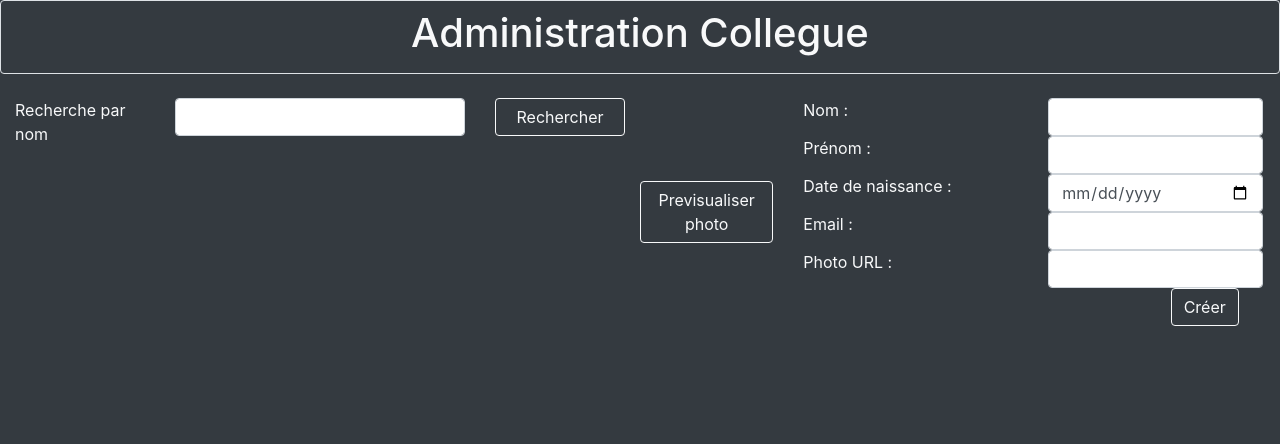
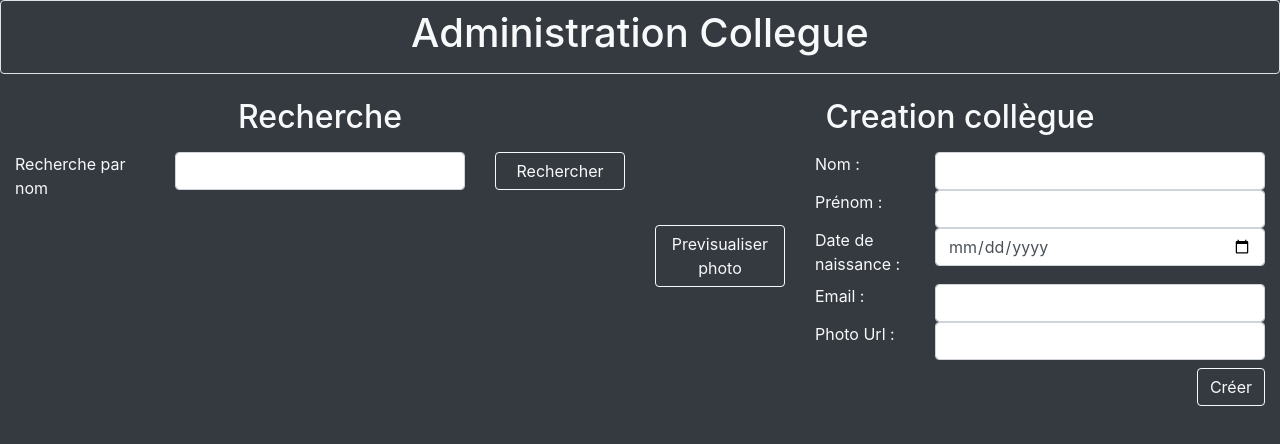
Before and after one commit to AntoineRen/collegues-front, an Angular app: page / in a window 1280 px wide. Shown: the top 444 px of the page. Built offline with nearby package versions, Linux system fonts and the light colour scheme.

Commit message:
bootstrap amélioration

```diff
--- a/src/app/app.component.html
+++ b/src/app/app.component.html
@@ -9,7 +9,7 @@
     <app-recherche-collegue-par-nom class="col-12 col-lg-6"></app-recherche-collegue-par-nom>
 
     <ng-container *ngIf="modeCreation; else elseBlock">
-      <app-creer-collegue></app-creer-collegue>
+      <app-creer-collegue class="col-12 col-lg-6"></app-creer-collegue>
     </ng-container>
     <ng-template #elseBlock>
       <app-collegue class="col-12 col-lg-6"></app-collegue>
--- a/src/app/creer-collegue/creer-collegue.component.html
+++ b/src/app/creer-collegue/creer-collegue.component.html
@@ -1,8 +1,16 @@
 <form class="form-group" #formCrea="ngForm">
+
+  <div class="row">
+    <div class="col-12 text-center mb-2">
+      <h2>Creation collègue</h2>
+    </div>
+  </div>
+
   <div class="row">
 
-    <div class="col-12 col-sm-3 m-auto d-flex justify-content-center">
-      <img *ngIf="previPhoto; else elseBlock" src={{collegueSaisie.photoUrl}} class="img-fluid img-thumbnail" alt="photo de profil">
+    <div class="col-12 col-sm-3 d-flex justify-content-center my-auto">
+      <img *ngIf="previPhoto; else elseBlock" src={{collegueSaisie.photoUrl}} class="img-fluid img-thumbnail"
+        alt="photo de profil">
       <ng-template #elseBlock>
         <button class="btn btn-outline-light" (click)="previsualiserPhoto()">Previsualiser photo</button>
       </ng-template>
@@ -14,15 +22,16 @@
 
       <div class="row">
 
-        <div class="col">
+        <div class="col-sm-3">
           <label for="id_nom">Nom :</label>
         </div>
-        <div class="col">
-          <input type="text" id="id_nom" name="nom" class="form-control" [(ngModel)]="collegueSaisie.nom" required #nom="ngModel">
+        <div class="col-sm-9">
+          <input type="text" id="id_nom" name="nom" class="form-control" [(ngModel)]="collegueSaisie.nom" required
+            #nom="ngModel">
         </div>
 
-        <div class="col-12">
-          <div *ngIf="( submit || nom.dirty) && nom.invalid" class="alert alert-warning" role="alert">
+        <div *ngIf="( submit || nom.dirty) && nom.invalid" class="offset-sm-3 col-sm-9 mt-2">
+          <div class="alert alert-warning p-2" role="alert">
             Veuillez renseigner un nom.
           </div>
         </div>
@@ -33,14 +42,16 @@
 
       <div class="row">
 
-        <div class="col">
+        <div class="col-sm-3">
           <label for="id_prenom">Prénom :</label>
         </div>
-        <div class="col">
-          <input type="text" id="id_prenom" name="prenoms" class="form-control" [(ngModel)]="collegueSaisie.prenoms" required #prenom="ngModel">
+        <div class="col-sm-9">
+          <input type="text" id="id_prenom" name="prenom" class="form-control" [(ngModel)]="collegueSaisie.prenoms" required
+            #prenom="ngModel">
         </div>
-        <div class="col-12">
-          <div *ngIf="( submit || prenom.dirty) && prenom.invalid" class="alert alert-warning" role="alert">
+
+        <div *ngIf="( submit || prenom.dirty) && prenom.invalid" class="offset-sm-3 col-sm-9 mt-2">
+          <div class="alert alert-warning p-2" role="alert">
             Veuillez renseigner un prénom.
           </div>
         </div>
@@ -50,15 +61,17 @@
 
       <div class="row">
 
-        <div class="col">
+        <div class="col-sm-3">
           <label for="id_date">Date de naissance :</label>
         </div>
-        <div class="col">
-          <input type="date" id="id_date" class="form-control" name="dateDeNaissance" [(ngModel)]="collegueSaisie.dateDeNaissance" required #date="ngModel">
+        <div class="col-sm-9">
+          <input type="date" id="id_date" name="date" class="form-control" [(ngModel)]="collegueSaisie.dateDeNaissance" required
+            #date="ngModel">
         </div>
-        <div class="col-12">
-          <div *ngIf="( submit || date.dirty) && date.invalid" class="alert alert-warning" role="alert">
-            Veuillez renseigner une date de naissance.
+
+        <div *ngIf="( submit || date.dirty) && date.invalid" class="offset-sm-3 col-sm-9 mt-2">
+          <div class="alert alert-warning p-2" role="alert">
+            Veuillez renseigner une date de Naissance.
           </div>
         </div>
       </div>
@@ -67,15 +80,17 @@
 
       <div class="row">
 
-        <div class="col">
+        <div class="col-sm-3">
           <label for="id_email">Email :</label>
         </div>
-        <div class="col">
-          <input type="email" id="id_email" class="form-control" name="email" [(ngModel)]="collegueSaisie.email" required #email="ngModel">
+        <div class="col-sm-9">
+          <input type="email" id="id_email" name="email" class="form-control" [(ngModel)]="collegueSaisie.email" required
+            #email="ngModel" pattern="[a-z0-9._%+-]+@[a-z0-9.-]+\.[a-z]">
         </div>
-        <div class="col-12">
-          <div *ngIf="( submit || email.dirty) && email.invalid" class="alert alert-warning" role="alert">
-            Veuillez renseigner un email.
+
+        <div *ngIf="( submit ) && email.invalid" class="offset-sm-3 col-sm-9 mt-2">
+          <div class="alert alert-warning p-2" role="alert">
+            Veuillez renseigner un email valide.
           </div>
         </div>
       </div>
@@ -84,22 +99,18 @@
 
       <div class="row">
 
-        <div class="col">
-          <label for="id_photoUrl">Photo URL :</label>
+        <div class="col-sm-3">
+          <label for="id_photo">Photo Url :</label>
         </div>
-        <div class="col">
-          <input type="text" id="id_photoUrl" class="form-control" name="photoUrl" [(ngModel)]="collegueSaisie.photoUrl" required minlength="7" #photo="ngModel">
+        <div class="col-sm-9">
+          <input type="text" id="id_photo" name="photo" class="form-control" [(ngModel)]="collegueSaisie.photoUrl" required
+            #photo="ngModel" minlength="7">
         </div>
-        <div class="col-12">
-          <div *ngIf="( submit || photo.dirty) && photo.invalid" class="alert alert-warning" role="alert">
-            Veuillez indiquer l'url (minimum 7 caractères) d'une photo de profil.
+
+        <div *ngIf="( submit ) && photo.invalid" class="offset-sm-3 col-sm-9 mt-2">
+          <div class="alert alert-warning p-2" role="alert">
+            Veuillez renseigner un url valide (minimum 7 caractères) pour la photo de profil.
           </div>
-        </div>
-      </div>
-
-      <div class="row">
-        <div class="offset-9 col-3">
-          <button class="btn btn-outline-light" (click)="creerCollegue()">Créer</button>
         </div>
       </div>
 
@@ -112,4 +123,10 @@
     </div>
   </div>
 
+  <div class="row">
+    <div class="col-12 mt-2">
+      <button class="btn btn-outline-light float-right" (click)="creerCollegue()">Créer</button>
+    </div>
+  </div>
+
 </form>
--- a/src/app/recherche-collegue-par-nom/recherche-collegue-par-nom.component.html
+++ b/src/app/recherche-collegue-par-nom/recherche-collegue-par-nom.component.html
@@ -1,4 +1,8 @@
 <form class="row form-group">
+
+    <div class="col-12 text-center mb-2">
+      <h2>Recherche</h2>
+    </div>
 
   <div class="col-12 col-sm-3">
     <label for="id_recherche" class="float-sm-right">Recherche par nom</label>
@@ -9,14 +13,16 @@
   </div>
 
   <div class="col-12 col-sm-3 mt-2 mt-sm-0">
-    <button type="button" class="btn btn-outline-light col-12" (click)="afficherListe(recherche.value)">Rechercher</button>
+    <button type="button" class="btn btn-outline-light col-12"
+      (click)="afficherListe(recherche.value)">Rechercher</button>
   </div>
 
 </form>
 
 <div *ngIf="affListe" class="row my-3 justify-content-center">
   <ul class="list-group">
-    <li *ngFor="let matricule of listeMatricule" class="btn list-group-item list-group-item-dark" (click)="afficherCollegue(matricule)">
+    <li *ngFor="let matricule of listeMatricule" class="btn list-group-item list-group-item-dark"
+      (click)="afficherCollegue(matricule)">
       Matricule n° {{matricule}}
     </li>
   </ul>
```
